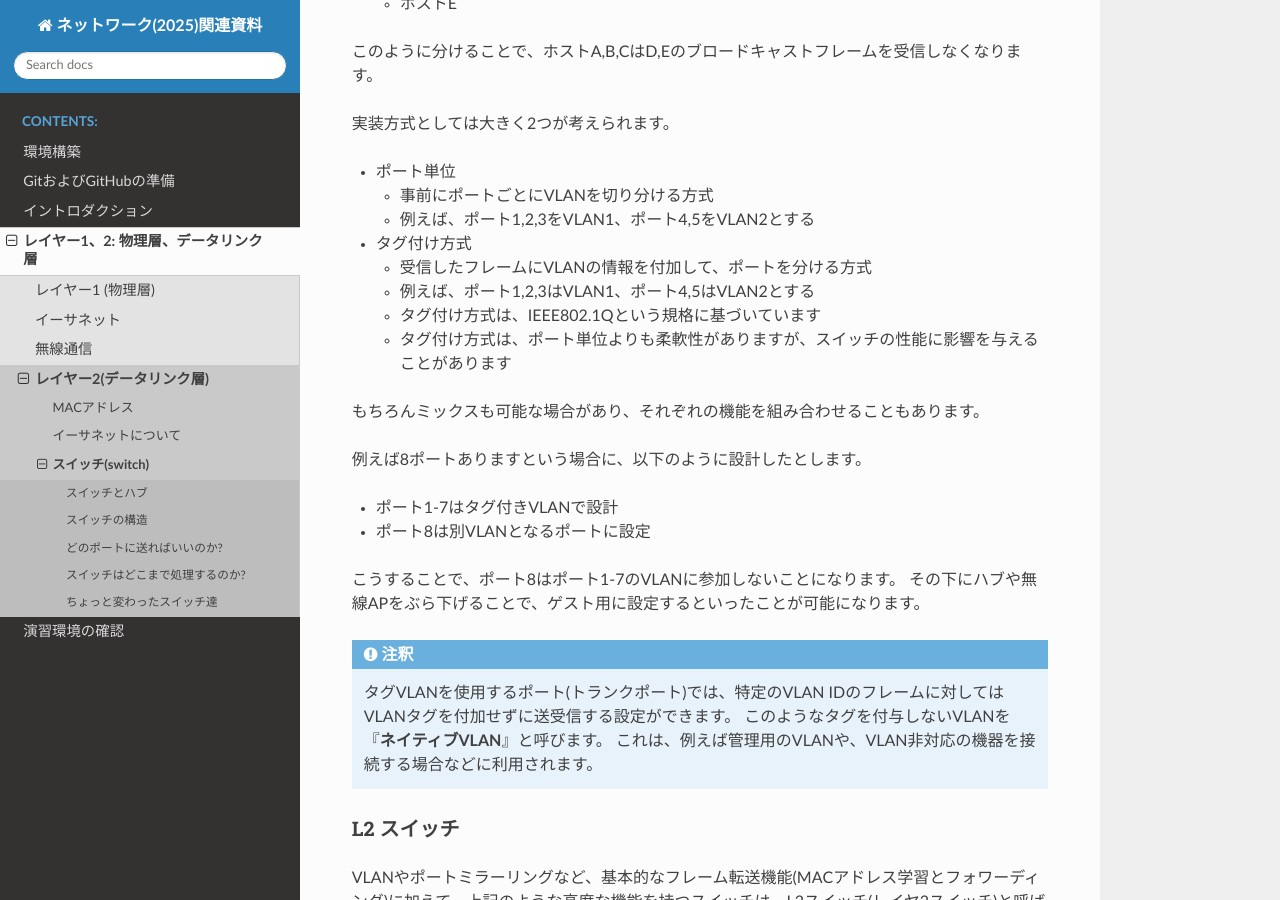
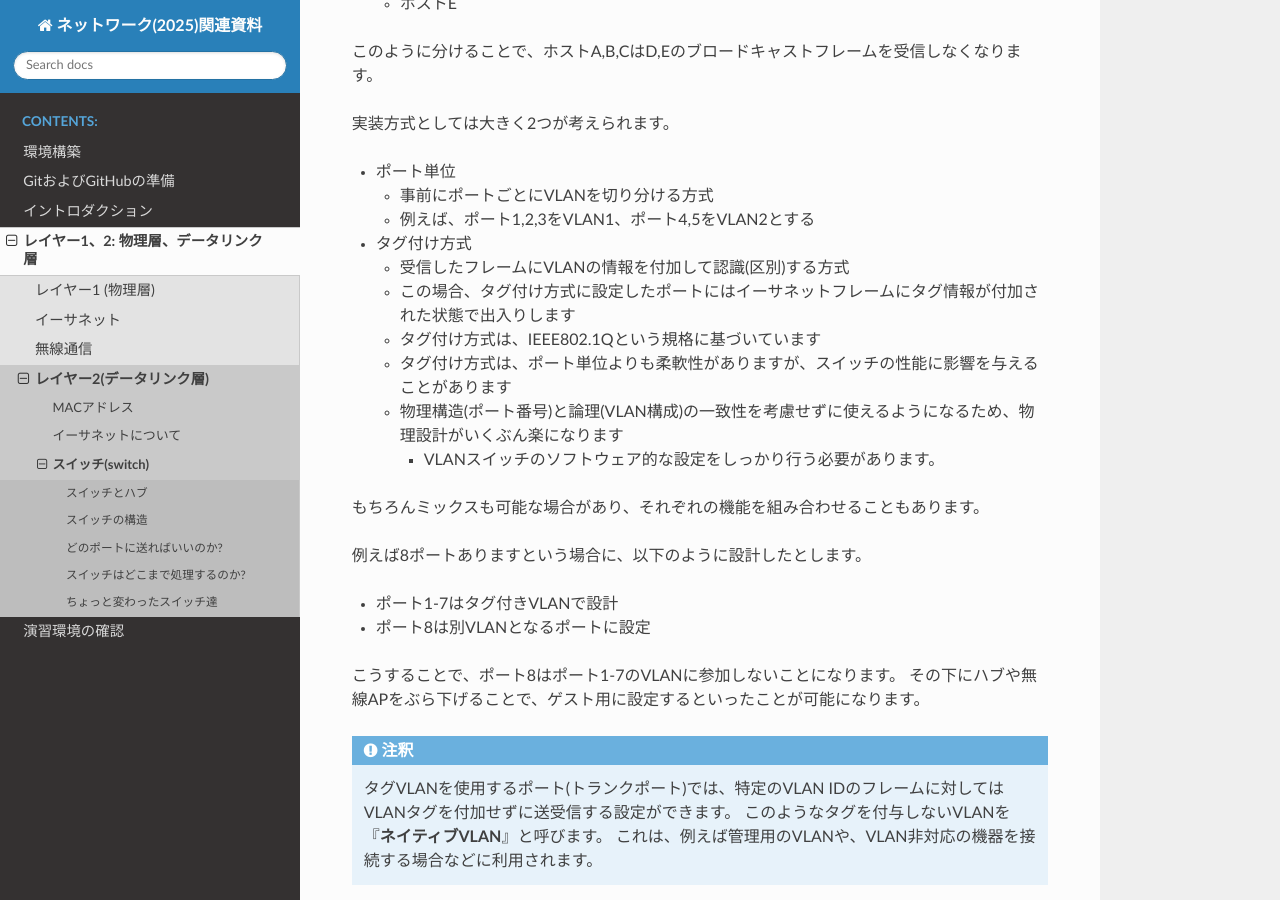
Before and after one commit to densuke/2025-network-doc, a Sphinx documentation site: the page built from source/w02-layer1/w04-layer2/switch.md, in a window 1280 px wide and 900 px high, scrolled down 4363 px. Built offline with Sphinx 7.4.7 and the Read the Docs theme 3.1.0, drawn with Linux system fonts in a browser that asks for light colours.

Commit message:
タグ付きVLANの表現を修正(内容が間違っていた可能性)

```diff
--- a/source/w02-layer1/w04-layer2/switch.md
+++ b/source/w02-layer1/w04-layer2/switch.md
@@ -149,10 +149,12 @@
     - 事前にポートごとにVLANを切り分ける方式
     - 例えば、ポート1,2,3をVLAN1、ポート4,5をVLAN2とする
 - タグ付け方式
-    - 受信したフレームにVLANの情報を付加して、ポートを分ける方式
-    - 例えば、ポート1,2,3はVLAN1、ポート4,5はVLAN2とする
+    - 受信したフレームにVLANの情報を付加して認識(区別)する方式
+    - この場合、タグ付け方式に設定したポートにはイーサネットフレームにタグ情報が付加された状態で出入りします
     - タグ付け方式は、IEEE802.1Qという規格に基づいています
     - タグ付け方式は、ポート単位よりも柔軟性がありますが、スイッチの性能に影響を与えることがあります
+    - 物理構造(ポート番号)と論理(VLAN構成)の一致性を考慮せずに使えるようになるため、物理設計がいくぶん楽になります
+        - VLANスイッチのソフトウェア的な設定をしっかり行う必要があります。
 
 もちろんミックスも可能な場合があり、それぞれの機能を組み合わせることもあります。
 
```
